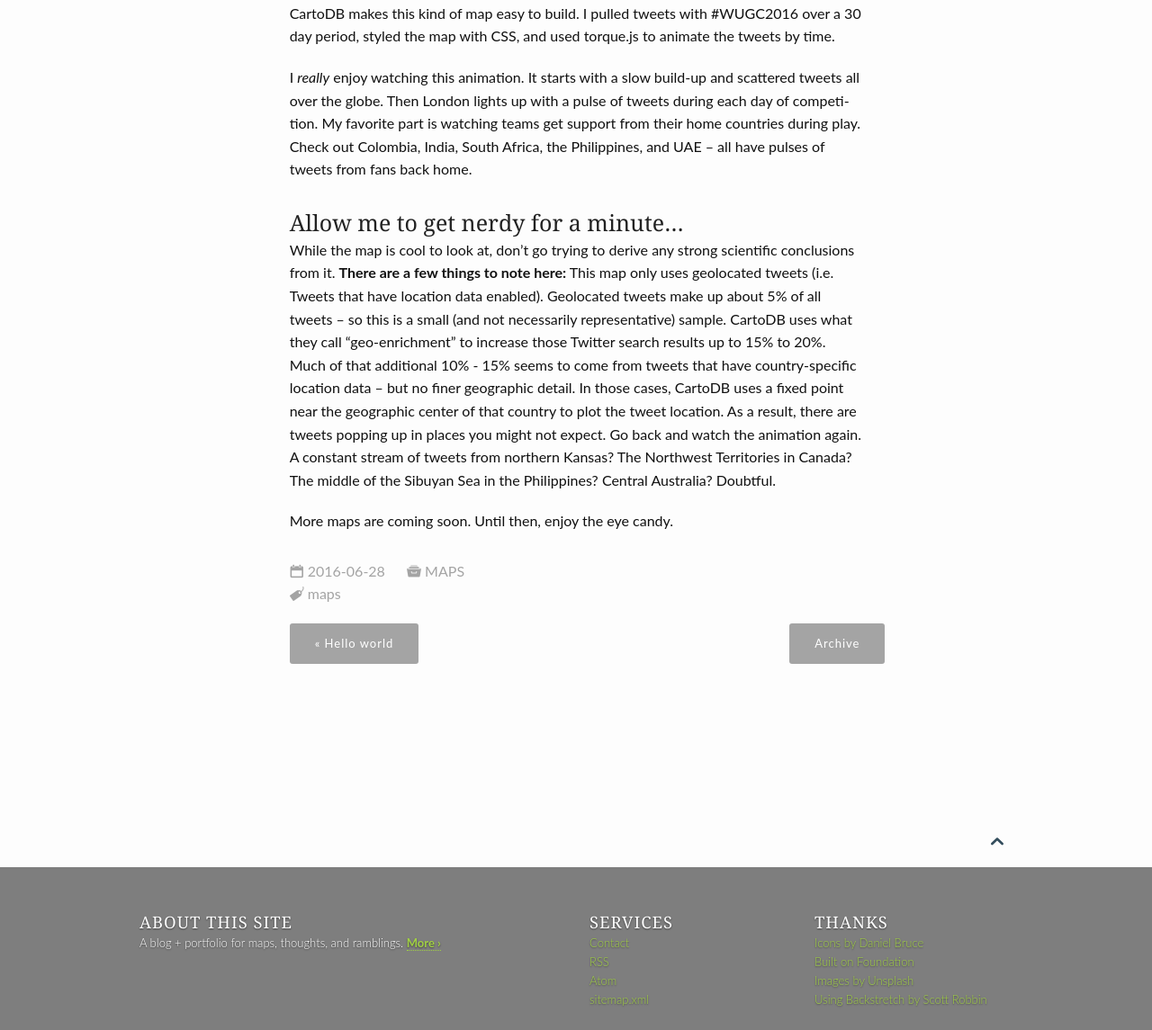
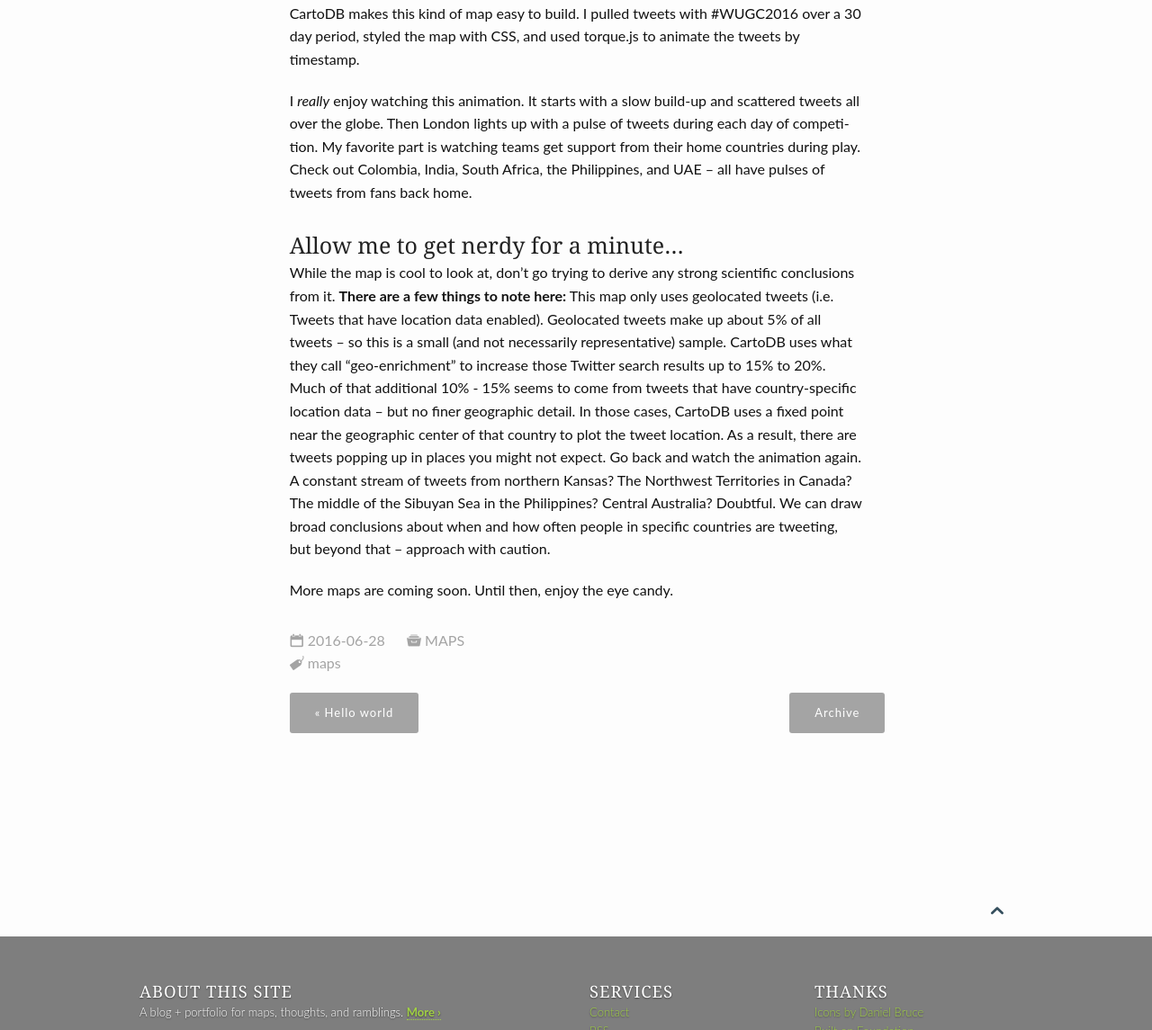
Before and after one commit to wontgruber/wontgruber.github.io, a Jekyll site: the page built from _posts/2016-06-28-WUGC2016.md, in a window 1280 px wide and 1400 px high, scrolled down 1424 px, cut to the strip 255-1400 px from the top of the window. Shown: the whole strip at 90% size. Built offline with Jekyll 4.4.1, drawn with Linux system fonts in a browser that asks for light colours.

Commit message:
Add some text to nerdy paragraph

```diff
--- a/_posts/2016-06-28-WUGC2016.md
+++ b/_posts/2016-06-28-WUGC2016.md
@@ -39,11 +39,11 @@ This past week, the [World Ultimate and Guts Championships](http://wugc2016.com/
 ### The Map
 <iframe width="100%" height="520" frameborder="0" src="https://raw.githubusercontent.com/wontgruber/USAUltimateMaps/master/WUGCtorque.html" allowfullscreen webkitallowfullscreen mozallowfullscreen oallowfullscreen msallowfullscreen></iframe>
 
-CartoDB makes this kind of map easy to build. I pulled tweets with #WUGC2016 over a 30 day period, styled the map with CSS, and used torque.js to animate the tweets by time.
+CartoDB makes this kind of map easy to build. I pulled tweets with #WUGC2016 over a 30 day period, styled the map with CSS, and used torque.js to animate the tweets by timestamp.
 
 I *really* enjoy watching this animation. It starts with a slow build-up and scattered tweets all over the globe. Then London lights up with a pulse of tweets during each day of competition. My favorite part is watching teams get support from their home countries during play. Check out Colombia, India, South Africa, the Philippines, and UAE -- all have pulses of tweets from fans back home.
 
 ### Allow me to get nerdy for a minute...
-While the map is cool to look at, don't go trying to derive any strong scientific conclusions from it. **There are a few things to note here:** This map only uses geolocated tweets (i.e. Tweets that have location data enabled). Geolocated tweets make up about 5% of all tweets -- so this is a small (and not necessarily representative) sample. CartoDB uses what they call "geo-enrichment" to increase those Twitter search results up to 15% to 20%. Much of that additional 10% - 15% seems to come from tweets that have country-specific location data -- but no finer geographic detail. In those cases, CartoDB uses a fixed point near the geographic center of that country to plot the tweet location. As a result, there are tweets popping up in places you might not expect. Go back and watch the animation again. A constant stream of tweets from northern Kansas? The Northwest Territories in Canada? The middle of the Sibuyan Sea in the Philippines? Central Australia? Doubtful.
+While the map is cool to look at, don't go trying to derive any strong scientific conclusions from it. **There are a few things to note here:** This map only uses geolocated tweets (i.e. Tweets that have location data enabled). Geolocated tweets make up about 5% of all tweets -- so this is a small (and not necessarily representative) sample. CartoDB uses what they call "geo-enrichment" to increase those Twitter search results up to 15% to 20%. Much of that additional 10% - 15% seems to come from tweets that have country-specific location data -- but no finer geographic detail. In those cases, CartoDB uses a fixed point near the geographic center of that country to plot the tweet location. As a result, there are tweets popping up in places you might not expect. Go back and watch the animation again. A constant stream of tweets from northern Kansas? The Northwest Territories in Canada? The middle of the Sibuyan Sea in the Philippines? Central Australia? Doubtful. We can draw broad conclusions about when and how often people in specific countries are tweeting, but beyond that -- approach with caution.
 
 More maps are coming soon. Until then, enjoy the eye candy.
```
